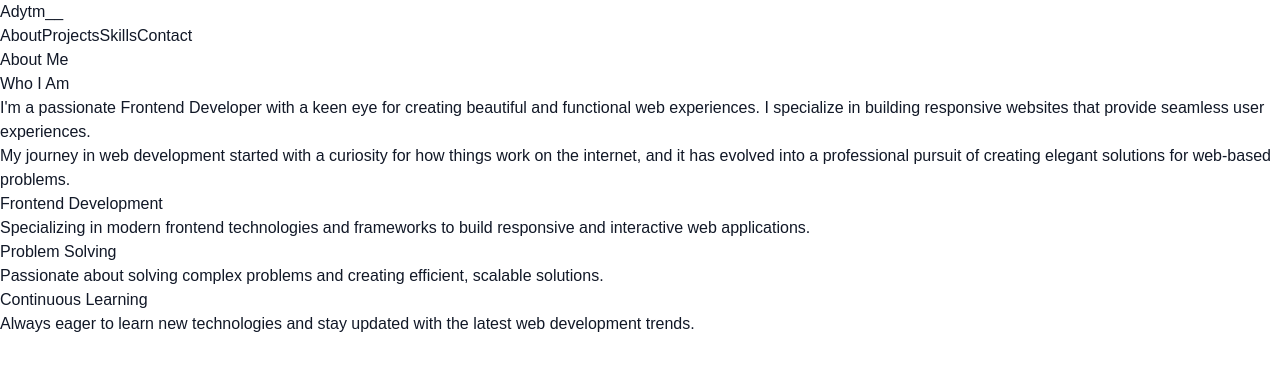
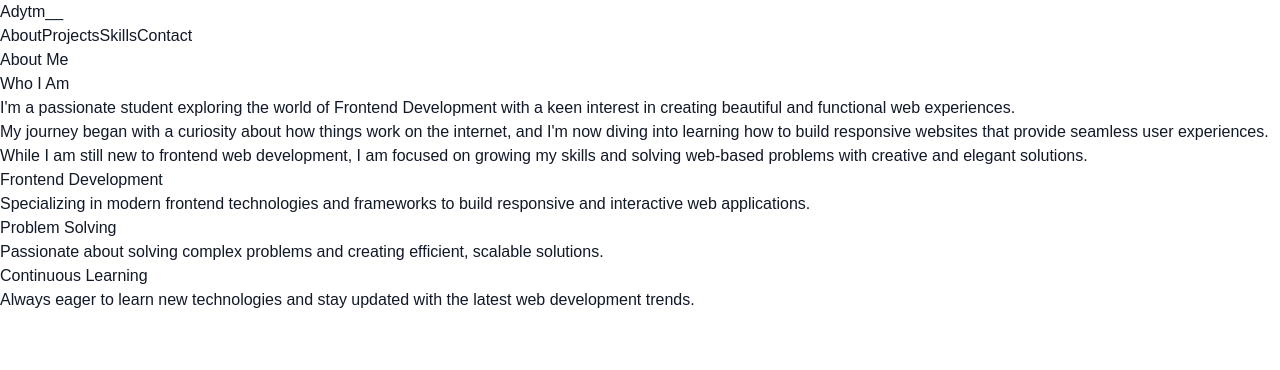
Before and after one commit to fiqriPram/Portofolio, a Next.js app: page /about in a window 1280 px wide. Shown: the top 370 px of the page. Built offline with nearby package versions, Linux system fonts and the light colour scheme.

Commit message:
Updated About section with proper apostrophe escaping

```diff
--- a/src/components/About.tsx
+++ b/src/components/About.tsx
@@ -9,10 +9,10 @@ const About = () => {
           <div className="bg-white dark:bg-slate-800 p-8 rounded-lg shadow-lg">
             <h3 className="text-2xl font-semibold mb-4 text-gray-900 dark:text-white">Who I Am</h3>
             <p className="text-gray-700 dark:text-gray-300 mb-6">
-              I&apos;m a passionate Frontend Developer with a keen eye for creating beautiful and functional web experiences. I specialize in building responsive websites that provide seamless user experiences.
+              I&apos;m a passionate student exploring the world of Frontend Development with a keen interest in creating beautiful and functional web experiences.
             </p>
             <p className="text-gray-700 dark:text-gray-300">
-              My journey in web development started with a curiosity for how things work on the internet, and it has evolved into a professional pursuit of creating elegant solutions for web-based problems.
+              My journey began with a curiosity about how things work on the internet, and I&apos;m now diving into learning how to build responsive websites that provide seamless user experiences. While I am still new to frontend web development, I am focused on growing my skills and solving web-based problems with creative and elegant solutions.
             </p>
           </div>
 
```
